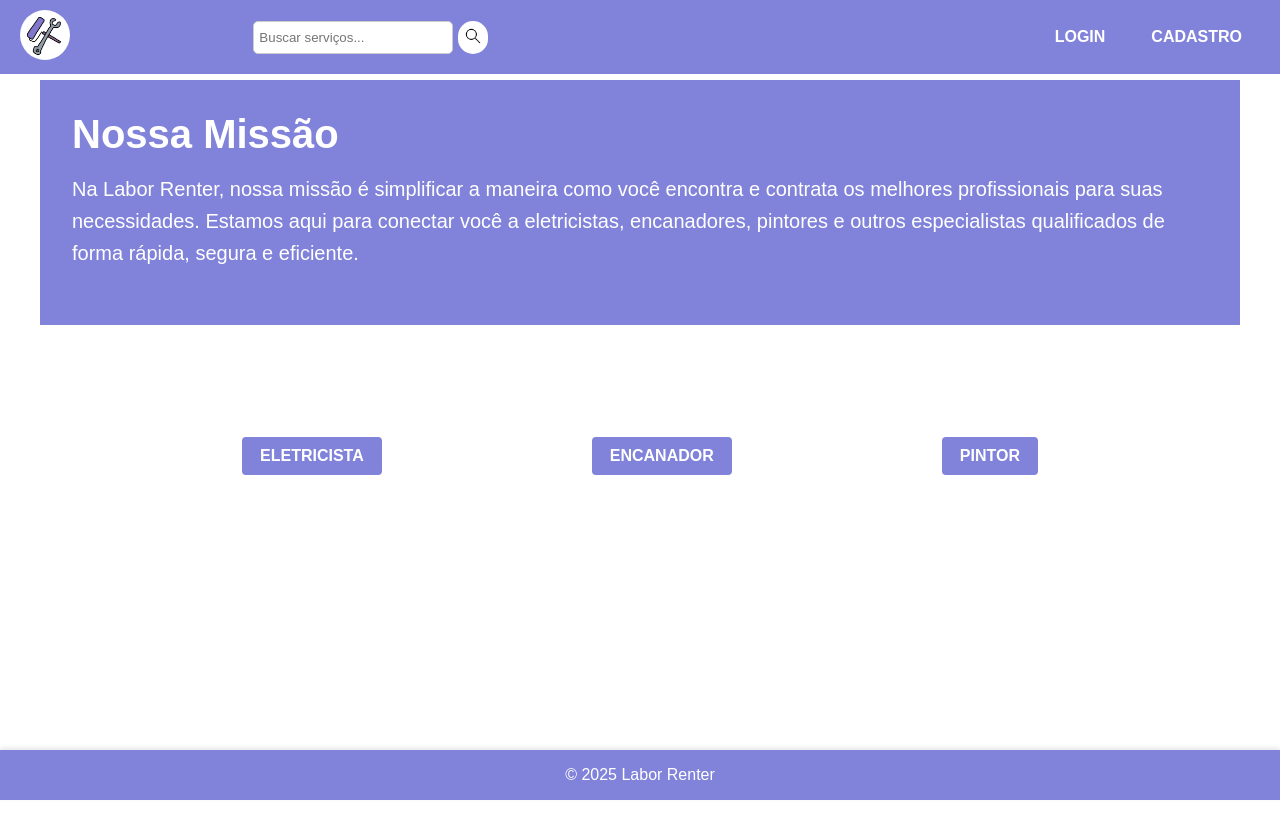
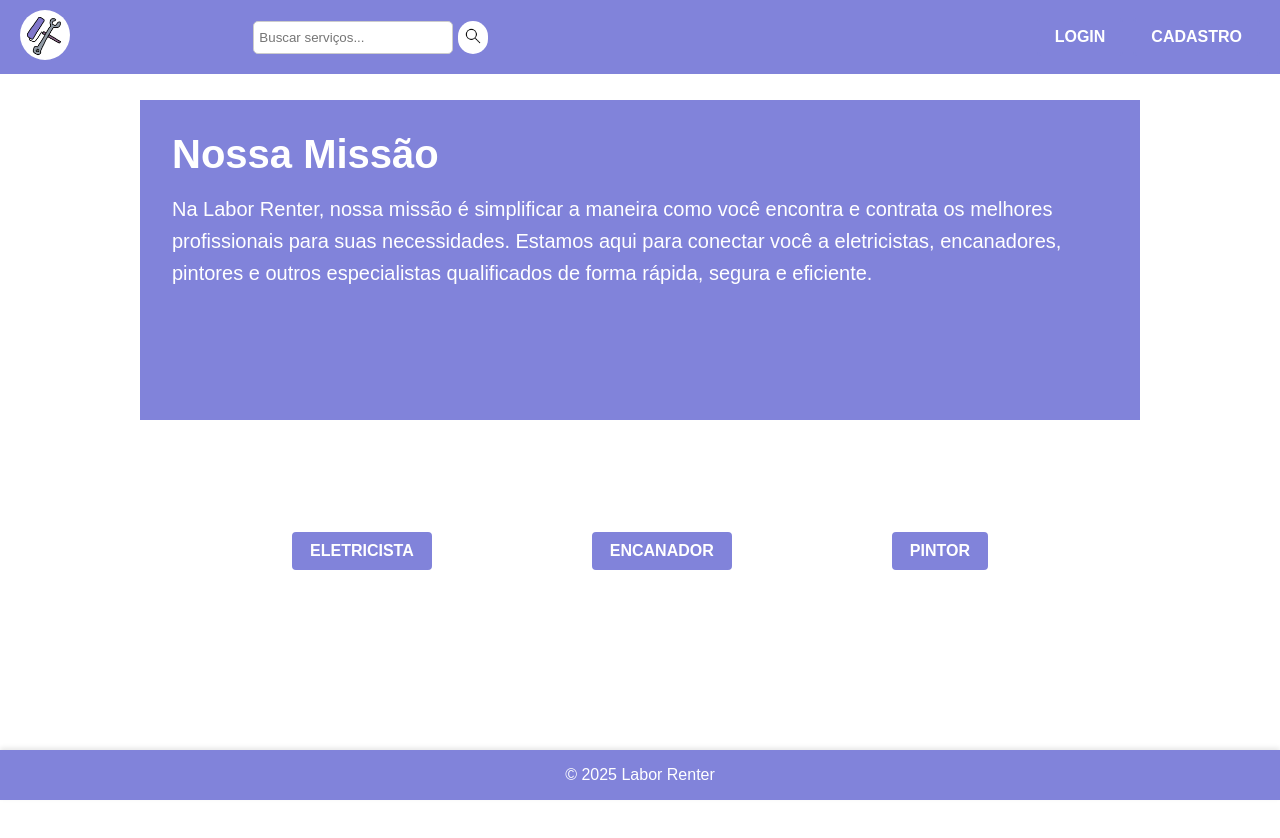
Before and after one commit to ARTSALT/labor_renter_front, a Next.js app in the folder labor_renter_front/: page / in a window 1280 px wide. Shown: the top 838 px of the page. Built offline with nearby package versions, Linux system fonts and the light colour scheme.

Commit message:
homepage buttons do search

```diff
--- a/labor_renter_front/app/components/results.jsx
+++ b/labor_renter_front/app/components/results.jsx
@@ -3,8 +3,7 @@
 import React, { useEffect, useState } from "react";
 import { useSearchParams } from "next/navigation";
 import "../globals.css";
-import Footer from "./footer";
-import Header from "./header";
+
 
 function SearchResult() {
   const [resultados, setResultados] = useState([]);
@@ -47,6 +46,7 @@ function SearchResult() {
               <div className="card-details">
                 <span className="card-rating">⭐ {trabalho.avaliation}</span>
                 <span className="card-price">R${trabalho.price}</span>
+                <span className="card-location">{trabalho.location}</span>
               </div>
             </div>
           ))}
--- a/labor_renter_front/app/globals.css
+++ b/labor_renter_front/app/globals.css
@@ -43,11 +43,17 @@ a {
   }
 }
 
+.home {
+  margin: 100px;
+}
+
 .presentation_home {
   background-color: #8183DA;
   color: #ffffff;
   padding: 2rem;
-  max-width: 1200px;
+  height: 40vh;
+  width: 150vh;
+  max-width: 1000px;
   margin: 10vh auto;
   transition: transform 0.3s ease;
 }
--- a/labor_renter_front/app/page.js
+++ b/labor_renter_front/app/page.js
@@ -1,9 +1,13 @@
+import Footer from './components/footer.jsx';
+import Header from './components/header.jsx';
 import Index from './pages/index.jsx';
 
 export default function Home() {
   return (
     <div>
+      < Header/>
       <Index/>
+      < Footer/>
 
     </div>
   );
--- a/labor_renter_front/app/pages/index.jsx
+++ b/labor_renter_front/app/pages/index.jsx
@@ -1,14 +1,18 @@
+"use client";
 import React from 'react';
-import Footer from '../components/Footer';
 import '../globals.css';
-import Header from '../components/Header';
-
-
+import { useRouter } from 'next/navigation';
 
 function Index() {
+  const router = useRouter();
+
+  const handleButtonClick = (query) => {
+    router.push(`/pages/pesquisa?q=${query}`);
+  };
+
   return (
     <div className="home">
-        <Header />
+
         <div className='presentation_home'>
             <h1>Nossa Missão</h1>
             <p>Na Labor Renter, nossa missão é simplificar a maneira como você encontra e
@@ -20,12 +24,17 @@ function Index() {
         {/* <ImagemHome/> */}
 
         <div className='buttons_home'>
-          <button className='button_home'>Eletricista</button>
-          <button className='button_home'>Encanador</button>
-          <button className='button_home'>Pintor</button>
-        </div>
+        <button className='button_home' onClick={() => handleButtonClick("Eletricista")}>
+          Eletricista
+        </button>
+        <button className='button_home' onClick={() => handleButtonClick("Encanador")}>
+          Encanador
+        </button>
+        <button className='button_home' onClick={() => handleButtonClick("Pintor")}>
+          Pintor
+        </button>
+      </div>
 
-        <Footer />
     </div>
   );
 }
```
